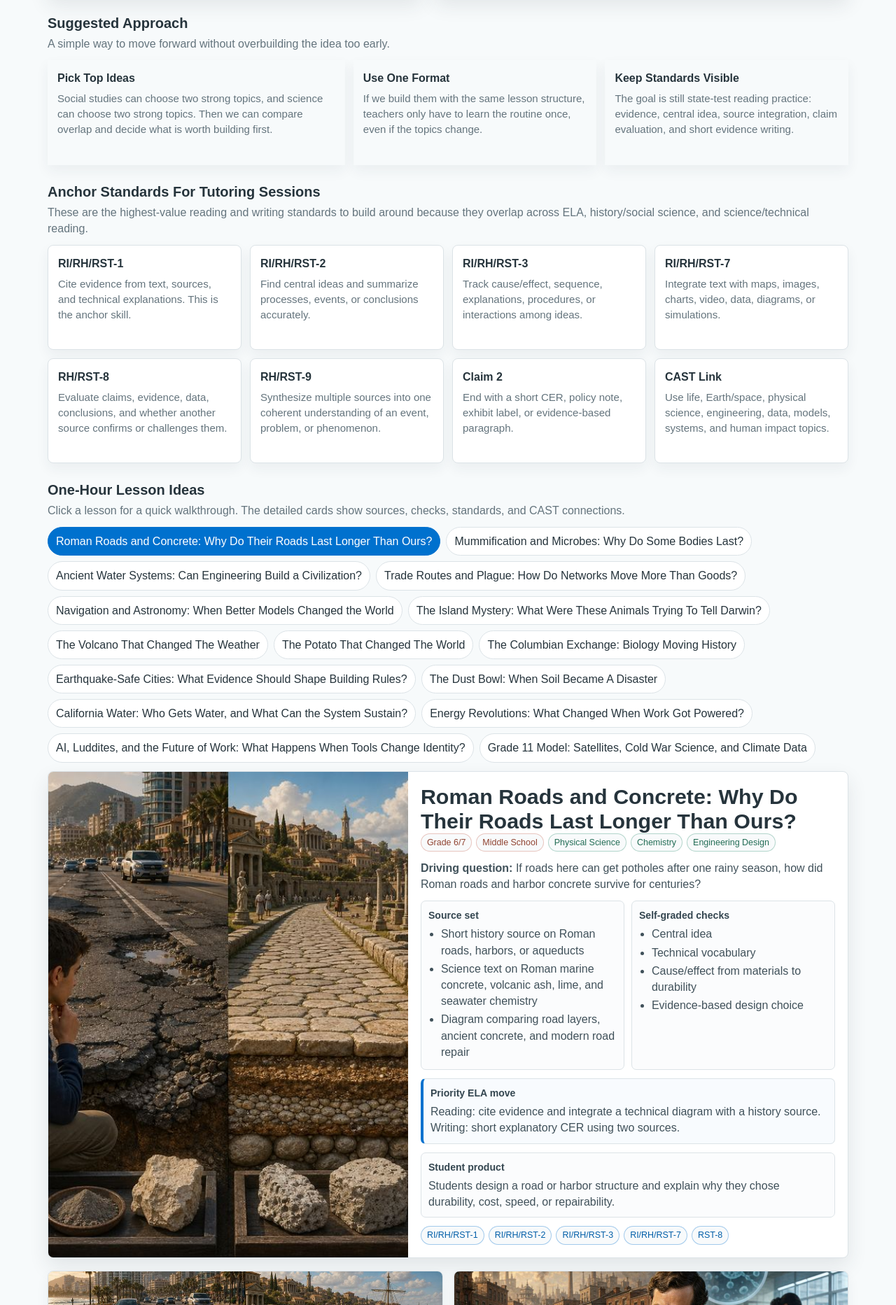
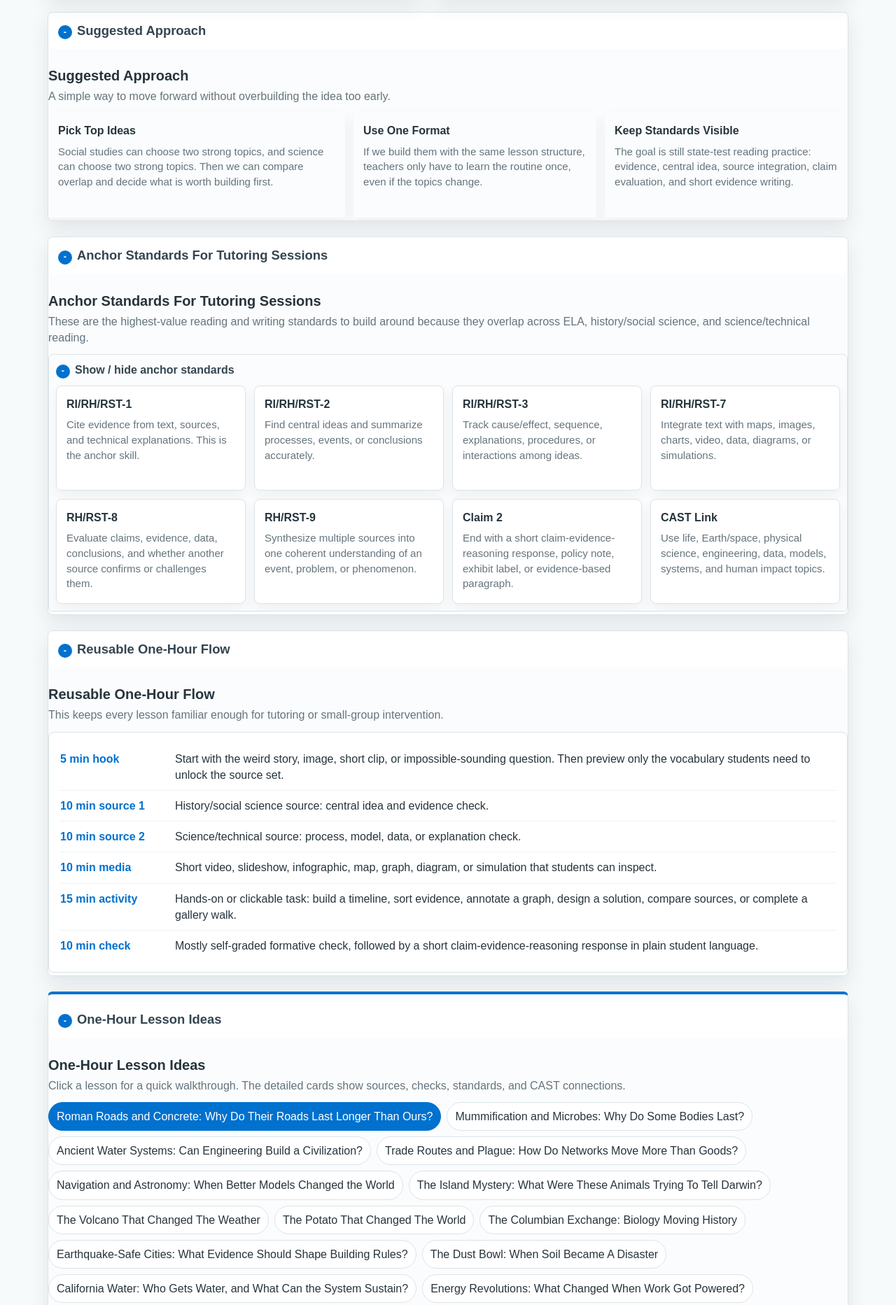
Before and after one commit to bbuchler/science-history-project-ideas, a website: page index.html in a window 1280 px wide. Shown: the part 640-2505 px from the top of the page at 70% size. Drawn offline with Linux system fonts and the light colour scheme.

Commit message:
Add collapsible page sections

```diff
--- a/index.html
+++ b/index.html
@@ -327,6 +327,12 @@
       gap: 15px;
     }
 
+    .lesson-section {
+      margin-top: 28px;
+      padding-top: 10px;
+      border-top: 4px solid var(--blue);
+    }
+
     .lesson-card {
       display: grid;
       grid-template-rows: auto 1fr;
@@ -355,6 +361,44 @@
       margin: 0;
       color: #40515a;
       font-size: 0.94rem;
+    }
+
+    details {
+      border: 1px solid var(--line);
+      border-radius: 7px;
+      background: #fbfcfd;
+      overflow: hidden;
+    }
+
+    summary {
+      cursor: pointer;
+      padding: 10px;
+      font-weight: 700;
+      color: #344650;
+      list-style: none;
+    }
+
+    summary::-webkit-details-marker { display: none; }
+
+    summary::before {
+      content: "+";
+      display: inline-grid;
+      place-items: center;
+      width: 20px;
+      height: 20px;
+      margin-right: 7px;
+      border-radius: 50%;
+      background: var(--blue);
+      color: #fff;
+      font-size: 0.8rem;
+    }
+
+    details[open] summary::before { content: "-"; }
+
+    .detail-body {
+      padding: 0 10px 10px;
+      display: grid;
+      gap: 10px;
     }
 
     .priority-box {
@@ -391,6 +435,22 @@
     }
 
     .note a { color: var(--blue); }
+
+    .section-toggle {
+      margin-top: 22px;
+      box-shadow: var(--shadow);
+    }
+
+    .section-toggle > summary {
+      background: #fff;
+      border-radius: 8px;
+      font-size: 1.15rem;
+      padding: 13px 14px;
+    }
+
+    .section-toggle > .section-content {
+      padding: 0 0 4px;
+    }
 
     @media (max-width: 980px) {
       .top-inner,
@@ -431,11 +491,11 @@
         <p class="subtitle">Cross-curricular lesson ideas for tutoring sessions / AUs.</p>
       </div>
       <nav aria-label="Page sections">
-        <a class="primary" href="#lessons">Lessons</a>
         <a href="#standards">Anchor Standards</a>
         <a href="#flow">Lesson Flow</a>
+        <a class="primary" href="#lessons">Lesson Ideas</a>
         <a href="#bank">Ideas by Grade</a>
-        <a href="#setup">Lesson Structure</a>
+        <a href="#setup">Webpage Features</a>
       </nav>
     </div>
   </header>
@@ -460,7 +520,9 @@
       </div>
     </section>
 
-    <section id="outcomes">
+    <details id="outcomes" class="section-toggle" open>
+      <summary>Suggested Approach</summary>
+      <div class="section-content">
       <div class="section-head">
         <h2>Suggested Approach</h2>
         <p>A simple way to move forward without overbuilding the idea too early.</p>
@@ -470,13 +532,19 @@
         <div class="outcome-card"><h3>Use One Format</h3><p>If we build them with the same lesson structure, teachers only have to learn the routine once, even if the topics change.</p></div>
         <div class="outcome-card"><h3>Keep Standards Visible</h3><p>The goal is still state-test reading practice: evidence, central idea, source integration, claim evaluation, and short evidence writing.</p></div>
       </div>
-    </section>
+      </div>
+    </details>
 
-    <section id="standards">
+    <details id="standards" class="section-toggle" open>
+      <summary>Anchor Standards For Tutoring Sessions</summary>
+      <div class="section-content">
       <div class="section-head">
         <h2>Anchor Standards For Tutoring Sessions</h2>
         <p>These are the highest-value reading and writing standards to build around because they overlap across ELA, history/social science, and science/technical reading.</p>
       </div>
+      <details open>
+        <summary>Show / hide anchor standards</summary>
+        <div class="detail-body">
           <div class="standard-grid">
             <div class="standard-card"><h3>RI/RH/RST-1</h3><p>Cite evidence from text, sources, and technical explanations. This is the anchor skill.</p></div>
             <div class="standard-card"><h3>RI/RH/RST-2</h3><p>Find central ideas and summarize processes, events, or conclusions accurately.</p></div>
@@ -484,12 +552,35 @@
             <div class="standard-card"><h3>RI/RH/RST-7</h3><p>Integrate text with maps, images, charts, video, data, diagrams, or simulations.</p></div>
             <div class="standard-card"><h3>RH/RST-8</h3><p>Evaluate claims, evidence, data, conclusions, and whether another source confirms or challenges them.</p></div>
             <div class="standard-card"><h3>RH/RST-9</h3><p>Synthesize multiple sources into one coherent understanding of an event, problem, or phenomenon.</p></div>
-        <div class="standard-card"><h3>Claim 2</h3><p>End with a short CER, policy note, exhibit label, or evidence-based paragraph.</p></div>
+            <div class="standard-card"><h3>Claim 2</h3><p>End with a short claim-evidence-reasoning response, policy note, exhibit label, or evidence-based paragraph.</p></div>
             <div class="standard-card"><h3>CAST Link</h3><p>Use life, Earth/space, physical science, engineering, data, models, systems, and human impact topics.</p></div>
           </div>
-    </section>
+        </div>
+      </details>
+      </div>
+    </details>
 
-    <section id="lessons">
+    <details id="flow" class="section-toggle" open>
+      <summary>Reusable One-Hour Flow</summary>
+      <div class="section-content">
+      <div class="section-head">
+        <h2>Reusable One-Hour Flow</h2>
+        <p>This keeps every lesson familiar enough for tutoring or small-group intervention.</p>
+      </div>
+      <div class="flow">
+        <div class="flow-row"><strong>5 min hook</strong><span>Start with the weird story, image, short clip, or impossible-sounding question. Then preview only the vocabulary students need to unlock the source set.</span></div>
+        <div class="flow-row"><strong>10 min source 1</strong><span>History/social science source: central idea and evidence check.</span></div>
+        <div class="flow-row"><strong>10 min source 2</strong><span>Science/technical source: process, model, data, or explanation check.</span></div>
+        <div class="flow-row"><strong>10 min media</strong><span>Short video, slideshow, infographic, map, graph, diagram, or simulation that students can inspect.</span></div>
+        <div class="flow-row"><strong>15 min activity</strong><span>Hands-on or clickable task: build a timeline, sort evidence, annotate a graph, design a solution, compare sources, or complete a gallery walk.</span></div>
+        <div class="flow-row"><strong>10 min check</strong><span>Mostly self-graded formative check, followed by a short claim-evidence-reasoning response in plain student language.</span></div>
+      </div>
+      </div>
+    </details>
+
+    <details id="lessons" class="section-toggle lesson-section" open>
+      <summary>One-Hour Lesson Ideas</summary>
+      <div class="section-content">
       <div class="section-head">
         <h2>One-Hour Lesson Ideas</h2>
         <p>Click a lesson for a quick walkthrough. The detailed cards show sources, checks, standards, and CAST connections.</p>
@@ -497,24 +588,12 @@
       <div class="lesson-tabs" id="lessonTabs" aria-label="Choose a lesson"></div>
       <article class="lesson-focus" id="lessonFocus"></article>
       <div class="lesson-grid" id="lessonGrid"></div>
-    </section>
+      </div>
+    </details>
 
-    <section id="flow">
-      <div class="section-head">
-        <h2>Reusable One-Hour Flow</h2>
-        <p>This keeps every lesson familiar enough for tutoring or small-group intervention.</p>
-      </div>
-      <div class="flow">
-        <div class="flow-row"><strong>5 min launch</strong><span>Image, quick question, and vocabulary preview.</span></div>
-        <div class="flow-row"><strong>10 min source 1</strong><span>History/social science source: central idea and evidence check.</span></div>
-        <div class="flow-row"><strong>10 min source 2</strong><span>Science/technical source: process, model, data, or explanation check.</span></div>
-        <div class="flow-row"><strong>10 min media</strong><span>Short video, slideshow, infographic, map, graph, diagram, or simulation that students can inspect.</span></div>
-        <div class="flow-row"><strong>15 min activity</strong><span>Hands-on or clickable task: build a timeline, sort evidence, annotate a graph, design a solution, compare sources, or complete a gallery walk.</span></div>
-        <div class="flow-row"><strong>10 min check</strong><span>Mostly self-graded formative check, followed by a short claim-evidence-reasoning response in plain student language.</span></div>
-      </div>
-    </section>
-
-    <section id="bank">
+    <details id="bank" class="section-toggle">
+      <summary>Ideas By Grade Level</summary>
+      <div class="section-content">
       <div class="section-head">
         <h2>Ideas By Grade Level</h2>
         <p>These are the likely best fits if we want maximum standards overlap and minimum course disruption.</p>
@@ -525,12 +604,15 @@
         <div class="model-card"><h3>Grade 8</h3><p>Columbian Exchange; earthquake-safe cities; California water; Dust Bowl; energy revolutions; AI and work. Best for US history + CAST-style science reasoning.</p></div>
         <div class="model-card"><h3>Grade 11</h3><p>Use one advanced model only if needed: satellites, Cold War science, climate data, public decision-making, and corroborating evidence across complex sources.</p></div>
       </div>
-    </section>
+      </div>
+    </details>
 
-    <section id="setup">
+    <details id="setup" class="section-toggle">
+      <summary>Webpage Features</summary>
+      <div class="section-content">
       <div class="section-head">
-        <h2>Lesson Structure</h2>
-        <p>Each topic could become a single webpage linked in Canvas, similar in spirit to your course pages but built for tutoring.</p>
+        <h2>Webpage Features</h2>
+        <p>Each topic could become a student-facing webpage plus a teacher-facing guide linked in Canvas.</p>
       </div>
       <div class="model-grid">
         <div class="model-card"><h3>Teacher-Facing Guide</h3><p>A clean follow-along page with timing, discussion prompts, standards focus, answer key, and where to pause for small-group talk.</p></div>
@@ -541,7 +623,8 @@
       <div class="note">
         Planning note: exact standards should be finalized after a lesson is selected. Useful official references include <a href="https://www.cde.ca.gov/ci/pl/ngssstandards.asp">California NGSS</a>, <a href="https://www.cde.ca.gov/ta/tg/ca/caasppscience.asp">CAST information</a>, and <a href="https://www.cde.ca.gov/re/cc/elaresources.asp">California ELA/Literacy resources</a>.
       </div>
-    </section>
+      </div>
+    </details>
   </main>
 
   <script>
@@ -767,6 +850,9 @@
             <div class="tags">${tags(lesson.grade, "grade")}${tags(lesson.science, "science")}</div>
           </div>
           <p class="pitch"><strong>Driving question:</strong> ${lesson.question}</p>
+          <details open>
+            <summary>Lesson details</summary>
+            <div class="detail-body">
               <div class="two-col">
                 <div class="mini"><strong>Source set</strong>${list(lesson.sources)}</div>
                 <div class="mini"><strong>Self-graded checks</strong>${list(lesson.checks)}</div>
@@ -774,6 +860,8 @@
               <div class="mini priority-box"><strong>Priority ELA move</strong><p>${lesson.priority}</p></div>
               <div class="mini"><strong>Student product</strong><p>${lesson.product}</p></div>
               <div class="tags">${tags(lesson.standards, "standard")}</div>
+            </div>
+          </details>
         </div>
       `;
       [...tabs.children].forEach((button, i) => button.classList.toggle("active", i === index));
@@ -800,6 +888,9 @@
             </div>
             <p>${lesson.short}</p>
             <div class="mini"><strong>Driving question</strong><p>${lesson.question}</p></div>
+            <details>
+              <summary>Sources, checks, standards</summary>
+              <div class="detail-body">
                 <div class="two-col">
                   <div class="mini"><strong>Source set</strong>${list(lesson.sources)}</div>
                   <div class="mini"><strong>Checks</strong>${list(lesson.checks)}</div>
@@ -807,6 +898,8 @@
                 <div class="mini priority-box"><strong>Priority ELA move</strong><p>${lesson.priority}</p></div>
                 <div class="mini"><strong>Student product</strong><p>${lesson.product}</p></div>
                 <div class="tags">${tags(lesson.standards, "standard")}</div>
+              </div>
+            </details>
           </div>
         `;
         grid.appendChild(card);
```
Lines whose indentation alone changed are shown as unchanged.
